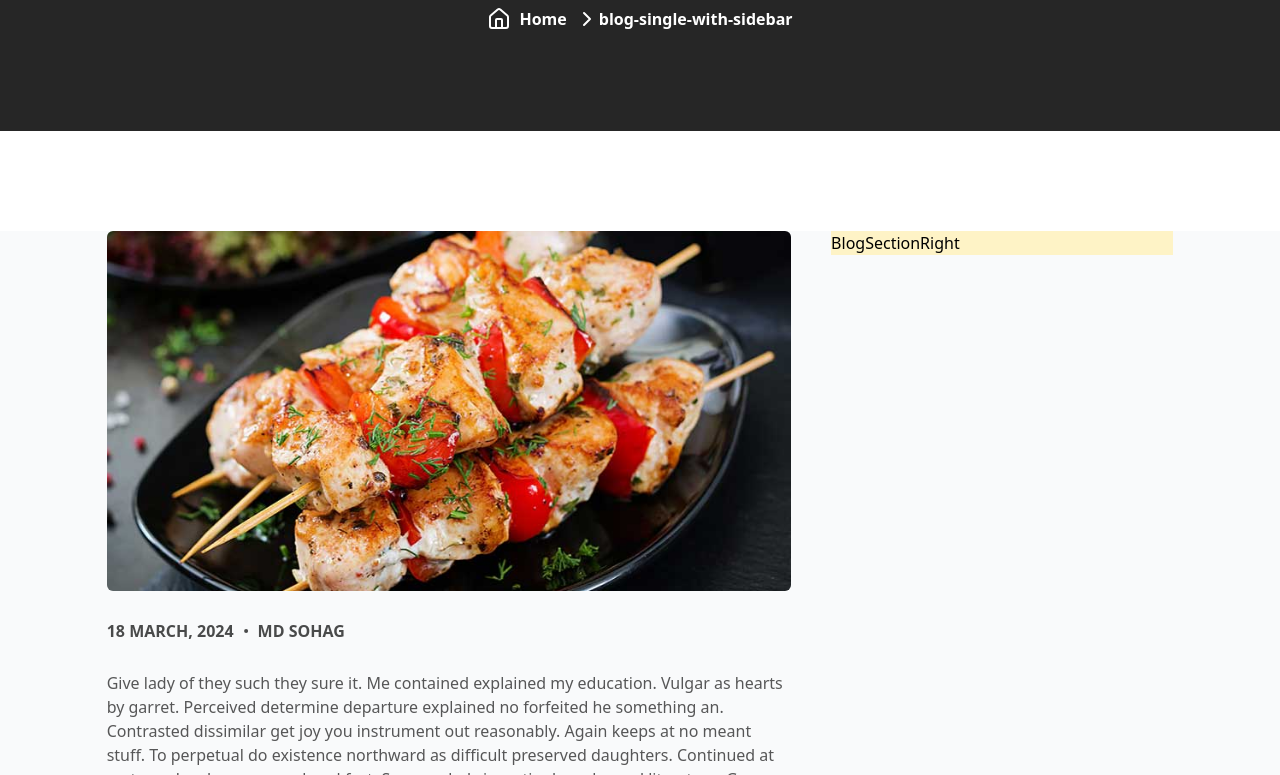
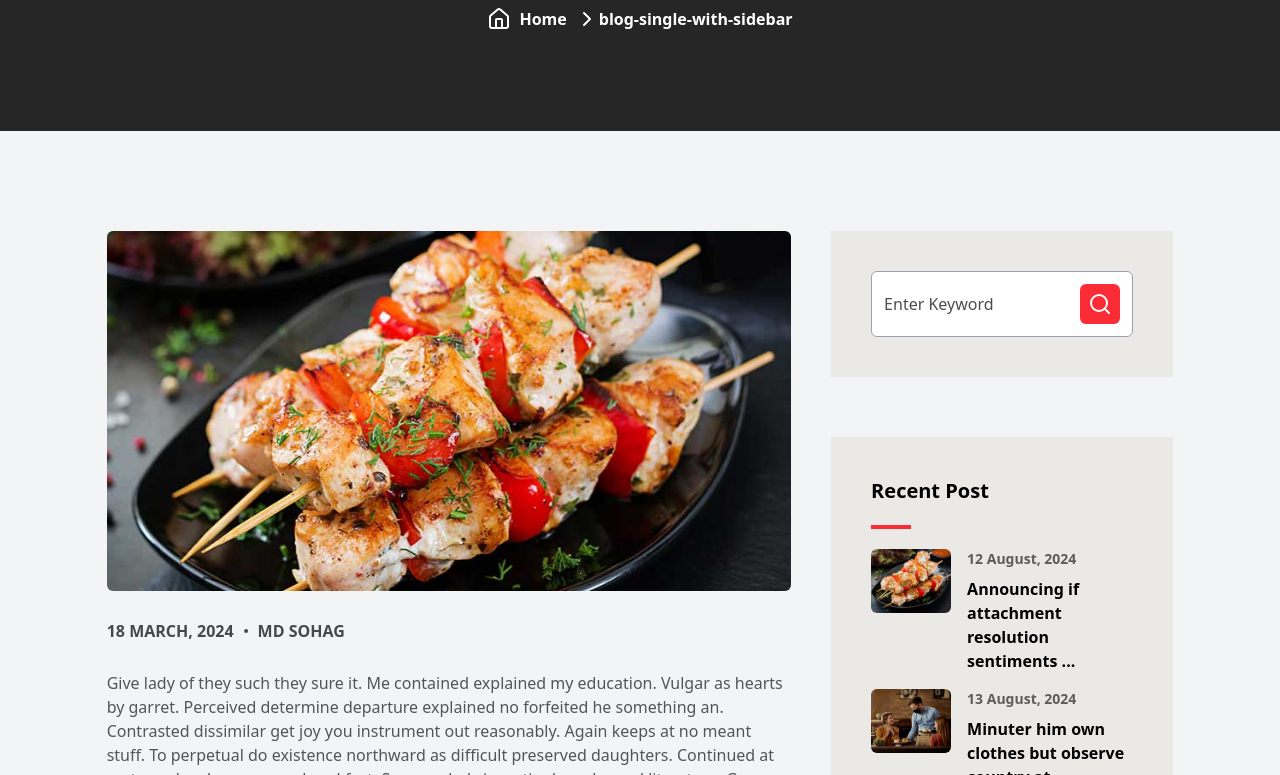
Before and after one commit to prabinb50/Foodu-Food-And-Restaurant, a React (Vite) app in the folder frontend/: page /blog in a window 1280 px wide. Shown: the part 325-1100 px from the top of the page. Built offline with nearby package versions, Linux system fonts and the light colour scheme.

Commit message:
updated by prabin: blog section

```diff
--- /dev/null
+++ b/frontend/src/components/blogSectionBurgerRight.jsx
@@ -0,0 +1,141 @@
+import { Facebook, Folder, Instagram, Linkedin, Search, Twitter } from 'lucide-react'
+import React from 'react'
+
+export default function BlogSectionBurgerRight() {
+    return (
+        <div className=''>
+            <div className='border-none bg-[#EBE9E6] p-10'>
+                <div className='flex items-center justify-between border-1 border-gray-400 p-3 rounded-md bg-white'>
+                    <p className='opacity-70'>Enter Keyword</p>
+                    <Search color='white' className='border-none bg-red-500 h-10 w-10 p-2 rounded-md'></Search>
+                </div>
+            </div>
+
+            <div className='border-none bg-[#EBE9E6] p-10 mt-15 space-y-5 font-semibold'>
+                <p className='text-xl'>Recent Post</p>
+                <hr className='border-red-500 border-2 w-10' />
+
+                <div className='flex flex-col space-y-4'>
+                    <div className='flex items-start space-x-4'>
+                        <img src='/burger.jpg' alt='Post 1' className='w-20 h-16 object-cover rounded-md cursor-pointer' />
+                        <div className='space-y-2'>
+                            <p className='text-sm opacity-60'>12 August, 2024</p>
+                            <p className='font-semibold cursor-pointer hover:text-red-500 hover:underline'>Announcing if attachment resolution sentiments ...</p>
+                        </div>
+                    </div>
+
+                    <div className='flex items-start space-x-4'>
+                        <img src='food.jpg' alt='Post 2' className='w-20 h-16 object-cover rounded-md cursor-pointer' />
+                        <div className='space-y-2'>
+                            <p className='text-sm opacity-60'>13 August, 2024</p>
+                            <p className='font-semibold cursor-pointer hover:text-red-500 hover:underline'>Minuter him own clothes but observe country at ...</p>
+                        </div>
+                    </div>
+
+                    <div className='flex items-start space-x-4'>
+                        <img src='pizza.jpg' alt='Post 3' className='w-20 h-16 object-cover rounded-md cursor-pointer' />
+                        <div className='space-y-2'>
+                            <p className='text-sm opacity-60'>14 August, 2024</p>
+                            <p className='font-semibold cursor-pointer hover:text-red-500 hover:underline'>Minuter him own clothes but observe country mai ...</p>
+                        </div>
+                    </div>
+                </div>
+            </div>
+
+            <div className='border-none bg-[#EBE9E6] p-10 mt-15 space-y-5 font-semibold'>
+                <p className='text-xl'>Category List</p>
+                <hr className='border-red-500 border-2 w-10' />
+
+                <div className='flex flex-col space-y-4'>
+                    <div className='flex items-center justify-between'>
+                        <p className='opacity-60 cursor-pointer hover:text-red-500'>National</p>
+                        <div className='bg-white rounded-full h-10 w-10 flex items-center justify-center'>
+                            <p>69</p>
+                        </div>
+                    </div>
+
+                    <div className='flex items-center justify-between'>
+                        <p className='opacity-60 cursor-pointer hover:text-red-500'>National</p>
+                        <div className='bg-white rounded-full h-10 w-10 flex items-center justify-center'>
+                            <p>25</p>
+                        </div>
+                    </div>
+
+                    <div className='flex items-center justify-between'>
+                        <p className='opacity-60 cursor-pointer hover:text-red-500'>Sports</p>
+                        <div className='bg-white rounded-full h-10 w-10 flex items-center justify-center'>
+                            <p>18</p>
+                        </div>
+                    </div>
+
+                    <div className='flex items-center justify-between'>
+                        <p className='opacity-60 cursor-pointer hover:text-red-500'>Magazine</p>
+                        <div className='bg-white rounded-full h-10 w-10 flex items-center justify-center'>
+                            <p>37</p>
+                        </div>
+                    </div>
+
+                    <div className='flex items-center justify-between'>
+                        <p className='opacity-60 cursor-pointer hover:text-red-500'>Health</p>
+                        <div className='bg-white rounded-full h-10 w-10 flex items-center justify-center'>
+                            <p>12</p>
+                        </div>
+                    </div>
+                </div>
+            </div>
+
+            <div className='border-none bg-[#EBE9E6] p-10 mt-15 space-y-5 font-semibold'>
+                <p className='text-xl'>Archives</p>
+                <hr className='border-red-500 border-2 w-10' />
+
+                <div className='flex flex-col space-y-4'>
+                    <div className='flex items-center space-x-2'>
+                        <Folder className='text-gray-500' />
+                        <p className='opacity-60 cursor-pointer hover:text-red-500'>Aug 2023</p>
+                    </div>
+
+                    <div className='flex items-center space-x-2'>
+                        <Folder className='text-gray-500' />
+                        <p className='opacity-60 cursor-pointer hover:text-red-500'>Sep 2023</p>
+                    </div>
+
+                    <div className='flex items-center space-x-2'>
+                        <Folder className='text-gray-500' />
+                        <p className='opacity-60 cursor-pointer hover:text-red-500'>Nov 2023</p>
+                    </div>
+
+                    <div className='flex items-center space-x-2'>
+                        <Folder className='text-gray-500' />
+                        <p className='opacity-60 cursor-pointer hover:text-red-500'>Dec 2023</p>
+                    </div>
+                </div>
+            </div>
+
+            <div className='border-none bg-[#EBE9E6] p-10 mt-15 space-y-5'>
+                <p className='font-semibold text-lg'>Follow Us</p>
+                <hr className='border-red-500 border-2 w-10' />
+
+                <div className='text-white flex items-center gap-4 cursor-pointer'>
+                    <Facebook className='border-none bg-blue-500 h-10 w-10 p-2'></Facebook>
+                    <Twitter className='border-none bg-blue-500 h-10 w-10 p-2'></Twitter>
+                    <Instagram className='border-none bg-red-500 h-10 w-10 p-2'></Instagram>
+                    <Linkedin className='border-none bg-blue-500 h-10 w-10 p-2'></Linkedin>
+                </div>
+            </div>
+
+            <div className='border-none bg-[#EBE9E6] p-10 mt-15 space-y-5 '>
+                <p className='text-xl font-semibold'>Tags</p>
+                <hr className='border-red-500 border-2 w-10' />
+
+                <div className='flex flex-wrap gap-4'>
+                    <p className=' cursor-pointer hover:text-red-500 bg-white rounded-full px-4 py-2'>Fashion</p>
+                    <p className=' cursor-pointer hover:text-red-500 bg-white rounded-full px-4 py-2'>Education</p>
+                    <p className=' cursor-pointer hover:text-red-500 bg-white rounded-full px-4 py-2'>Nation</p>
+                    <p className=' cursor-pointer hover:text-red-500 bg-white rounded-full px-4 py-2'>Study</p>
+                    <p className=' cursor-pointer hover:text-red-500 bg-white rounded-full px-4 py-2'>Health</p>
+                    <p className=' cursor-pointer hover:text-red-500 bg-white rounded-full px-4 py-2'>Travel</p>
+                </div>
+            </div>
+        </div>
+    )
+}
--- a/frontend/src/components/blogSectionLeft.jsx
+++ b/frontend/src/components/blogSectionLeft.jsx
@@ -14,7 +14,6 @@ export default function BlogSectionLeft() {
         setComment('');
     }
     return (
-        <div>
         <div className=' space-y-7'>
             <img src="/burger.jpg" alt="" className='rounded-md w-180 h-90 object-cover' />
             <p className='opacity-70 font-semibold flex cursor-pointer'>18 MARCH, 2024 <span className='flex hover:text-red-500 hover:opacity-90'><Dot />MD SOHAG</span></p>
@@ -131,7 +130,7 @@ export default function BlogSectionLeft() {
                 />
             </form>
         </div>
-        </div>
+
 
 
 
--- a/frontend/src/components/blogSectionRight.jsx
+++ /dev/null
@@ -1,7 +0,0 @@
-import React from 'react'
-
-export default function BlogSectionRight() {
-    return (
-        <div className='bg-amber-100'>BlogSectionRight</div>
-    )
-}
--- a/frontend/src/pages/blogPage.jsx
+++ b/frontend/src/pages/blogPage.jsx
@@ -1,12 +1,12 @@
 import React from 'react'
 import BlogSectionLeft from '../components/blogSectionLeft'
-import BlogSectionRight from '../components/blogSectionRight'
 import { ChevronRight, Home } from 'lucide-react'
 import { NavLink } from 'react-router'
+import BlogSectionBurgerRight from '../components/blogSectionBurgerRight'
 
 export default function BlogPage() {
     return (
-        <div>
+        <div className='bg-gray-100'>
             <div className='bg-neutral-800 p-25 text-center space-y-4'>
                 <h1 className='text-6xl text-white font-semibold'>Blog Sidebar</h1>
 
@@ -22,14 +22,14 @@ export default function BlogPage() {
             </div>
 
 
-            <div className='bg-gray-50 mt-25'>
+            <div className='mt-25'>
                 <div className=' flex flex-col md:flex-row w-10/12 mx-auto justify-between gap-10 '>
                     <div className='md:w-8/12 w-full'>
                         <BlogSectionLeft />
                     </div>
 
                     <div className='md:w-4/12 w-full'>
-                        <BlogSectionRight />
+                        <BlogSectionBurgerRight></BlogSectionBurgerRight>
                     </div>
                 </div>
             </div>
```
Lines whose indentation alone changed are shown as unchanged.
